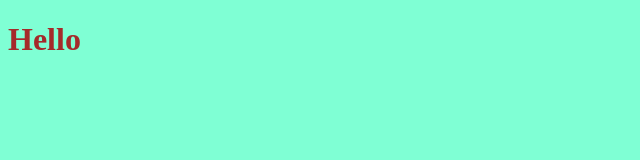
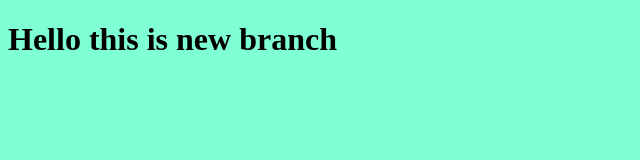
Before and after one commit to SfaAdel/myproject, a plain HTML site: page index.html in a window 1280 px wide. Shown: the whole page, without its empty margins (0-640 px from the left). Drawn offline with Linux system fonts and the light colour scheme.

Commit message:
chang style for the title

```diff
--- a/index.html
+++ b/index.html
@@ -11,7 +11,7 @@
 </head>
 
 <body>
-<h1 class="hello"> Hello </h1>
+<h1 class="hello"> Hello this is new branch </h1>
 
 
 <script src="app.js"> </script>
--- a/style.css
+++ b/style.css
@@ -1,5 +1,5 @@
 .hello{
-color: brown;
+color: rgb(2, 2, 2);
 }
 
 body{
```
